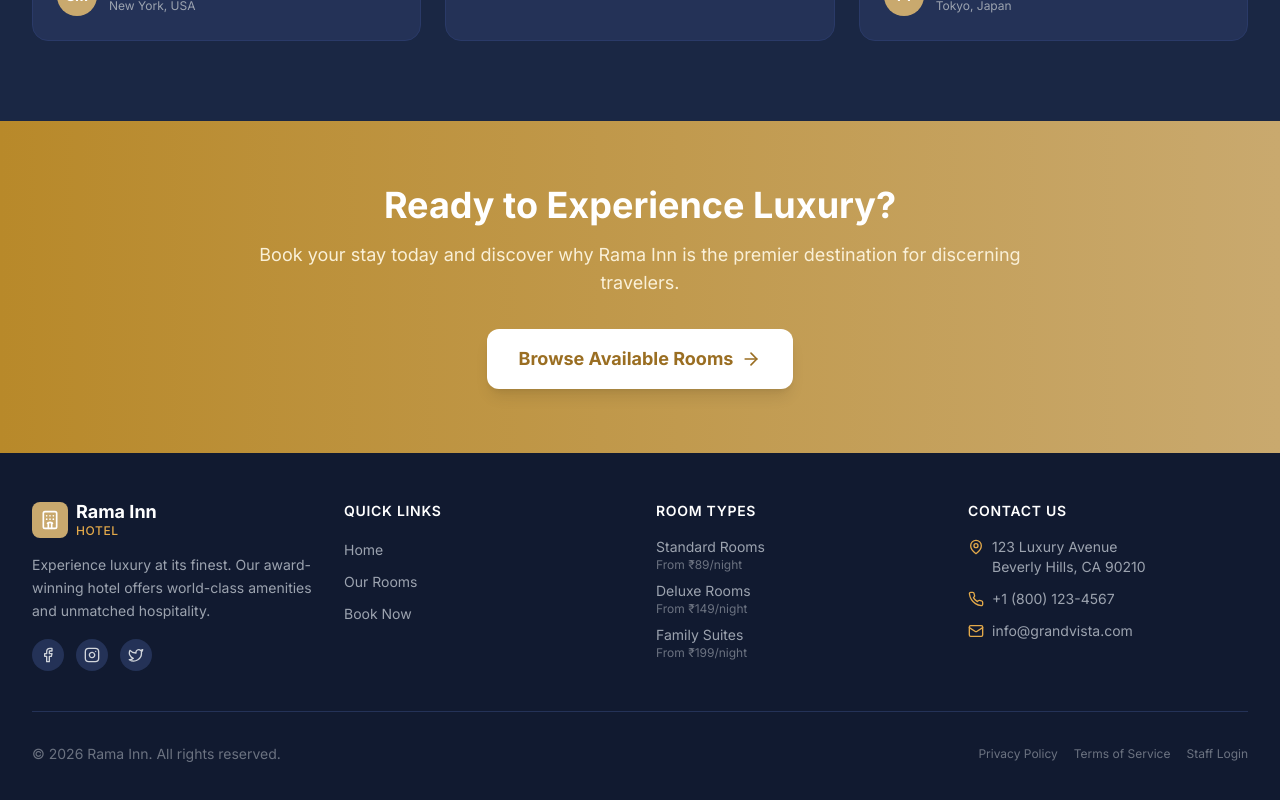
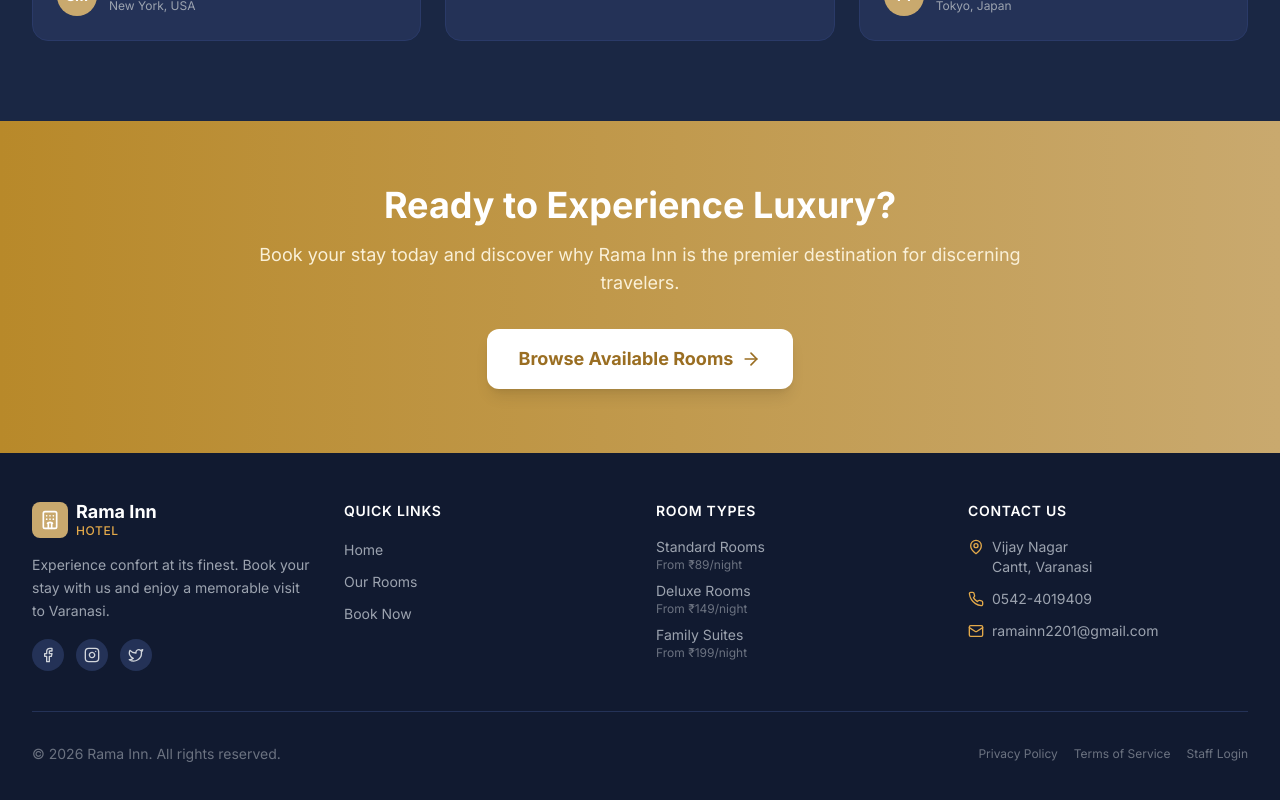
Before and after one commit to ShivamGupta15/HotelWebsite, a React (Vite) app in the folder frontend/: page / in a window 1280 px wide. Shown: the part 2624-3424 px from the top of the page. Built offline with nearby package versions, Linux system fonts and the light colour scheme; no server answers.

Commit message:
edited Contact us content and about us

```diff
--- a/frontend/src/components/Footer.jsx
+++ b/frontend/src/components/Footer.jsx
@@ -19,7 +19,7 @@ export default function Footer() {
               </div>
             </Link>
             <p className="text-sm leading-relaxed text-gray-400">
-              Experience luxury at its finest. Our award-winning hotel offers world-class amenities and unmatched hospitality.
+              Experience confort at its finest. Book your stay with us and enjoy a memorable visit to Varanasi.
             </p>
             <div className="flex space-x-3 mt-4">
               <a href="#" className="w-8 h-8 bg-navy-800 rounded-full flex items-center justify-center hover:bg-gold-500 transition-colors">
@@ -81,20 +81,20 @@ export default function Footer() {
               <li className="flex items-start space-x-2">
                 <MapPin className="w-4 h-4 text-gold-400 flex-shrink-0 mt-0.5" />
                 <span className="text-sm text-gray-400">
-                  123 Luxury Avenue<br />
-                  Beverly Hills, CA 90210
+                  Vijay Nagar<br />
+                  Cantt, Varanasi
                 </span>
               </li>
               <li className="flex items-center space-x-2">
                 <Phone className="w-4 h-4 text-gold-400 flex-shrink-0" />
                 <a href="tel:+18001234567" className="text-sm text-gray-400 hover:text-gold-400 transition-colors">
-                  +1 (800) 123-4567
+                  0542-4019409
                 </a>
               </li>
               <li className="flex items-center space-x-2">
                 <Mail className="w-4 h-4 text-gold-400 flex-shrink-0" />
                 <a href="mailto:info@grandvista.com" className="text-sm text-gray-400 hover:text-gold-400 transition-colors">
-                  info@grandvista.com
+                  ramainn2201@gmail.com
                 </a>
               </li>
             </ul>
```
